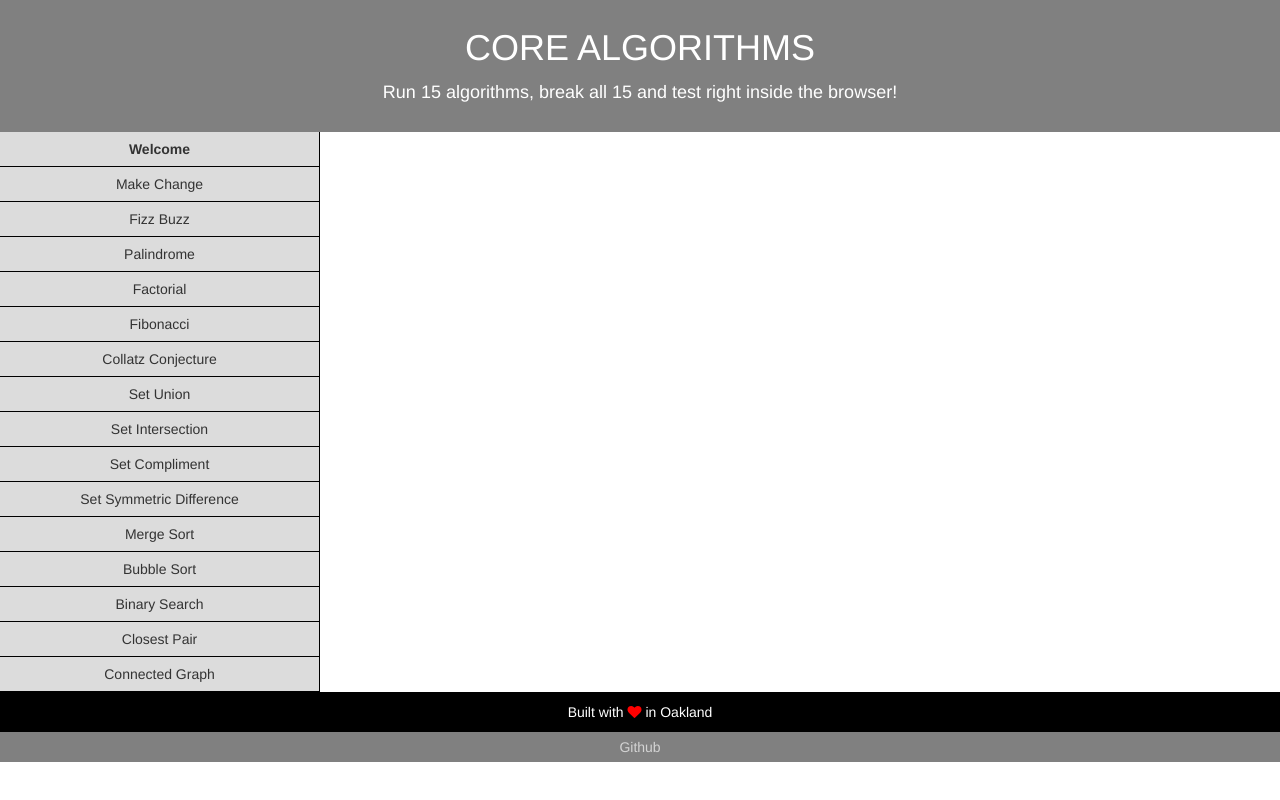
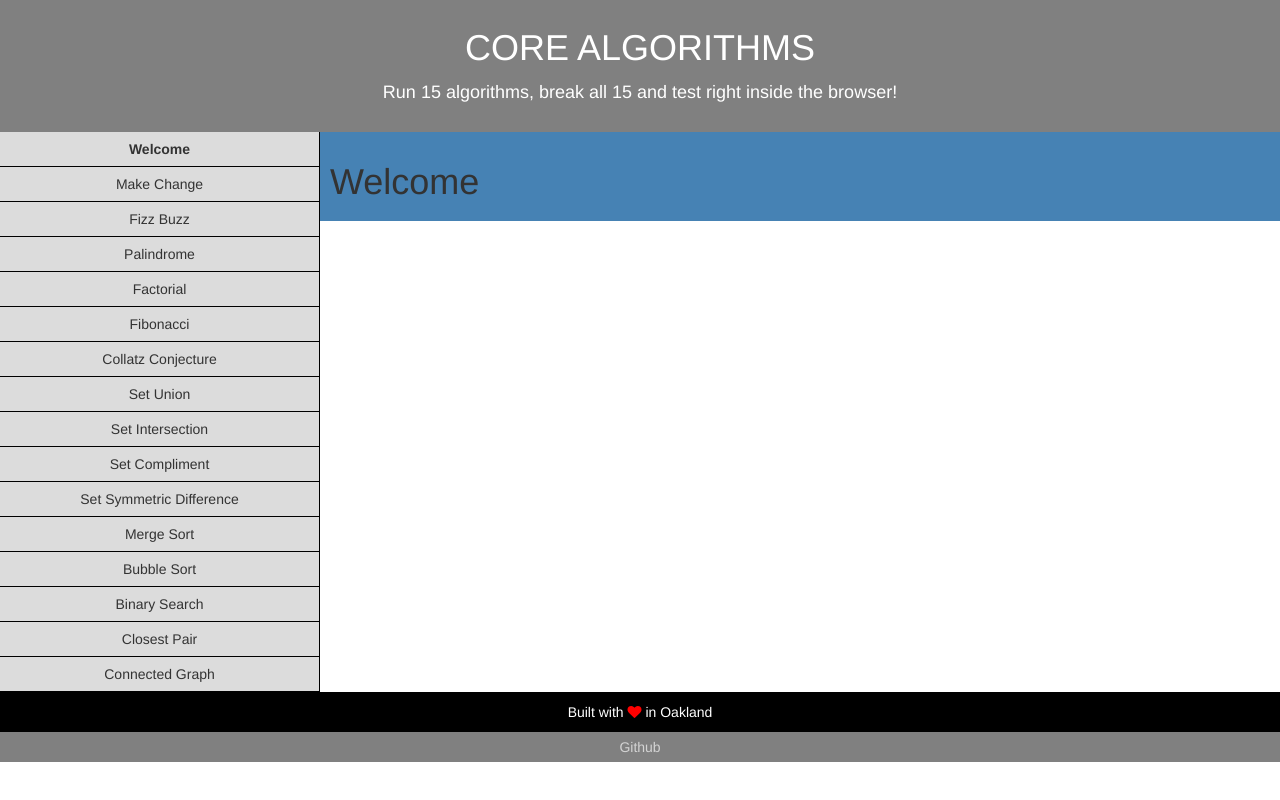
Before and after one commit to TheYesUniverse/three-fowl-core-algorithms, a website: page index.html in a window 1280 px wide. Drawn offline with nearby package versions, Linux system fonts and the light colour scheme.

Commit message:
create & style content for welcomeContainer in contentContainer

```diff
--- a/index.html
+++ b/index.html
@@ -8,14 +8,15 @@
     <link rel="stylesheet" href="https://maxcdn.bootstrapcdn.com/bootstrap/3.3.7/css/bootstrap.min.css"/>
     <link rel="stylesheet" href="https://maxcdn.bootstrapcdn.com/font-awesome/4.7.0/css/font-awesome.min.css">
     <link rel="stylesheet" href="styles/main.css"/>
-
   </head>
   <body>
     <div id="header">
       <h1 class="headerText">CORE ALGORITHMS</h1>
       <h4 class="subtitle">Run 15 algorithms, break all 15 and test right inside the browser!</h4>
     </div>
-    <div id="navContainer">
+
+    <div class="row">
+      <div id="navContainer" class="col-md-3">
         <div class="option"><strong>Welcome</strong></div>
         <div class="option">Make Change</div>
         <div class="option">Fizz Buzz</div>
@@ -33,7 +34,14 @@
         <div class="option">Closest Pair</div>
         <div class="option">Connected Graph</div>
       </div>
-    <div id="subfooter">Built with <i class="fa fa-heart" aria-hidden="true"></i> in Oakland</div>
-    <div id="footer"><a id="githubLink" href="https://github.com/mikeadossi/three-fowl-core-algorithms">Github</a></div>
+      <div id="contentContainer" class="col-md-9">
+        <div id="welcomeContainer">
+          <h1>Welcome</h1>
+        </div>
+      </div>
+    </div>
+
+    <div id="subfooter" class="col-md-12">Built with <i class="fa fa-heart" aria-hidden="true"></i> in Oakland</div>
+    <div id="footer" class="col-md-12"><a id="githubLink" href="https://github.com/mikeadossi/three-fowl-core-algorithms">Github</a></div>
   </body>
 </html>
--- a/styles/main.css
+++ b/styles/main.css
@@ -12,8 +12,11 @@ body{
   padding:5px;
 }
 #navContainer{
-  flex-direction: column;
-  width:25%; /* TODO: set responsive min and max width */
+  flex-direction: column; /* TODO: set responsive min and max width */
+  padding: 0;
+}
+.row{
+  margin:0;
 }
 .option{
   background-color:gainsboro;
@@ -27,6 +30,13 @@ body{
   cursor:pointer;
   color:steelblue;
 }
+/* ~~~~~~~~~~~~~~~~~ contentContainer styling below ~~~~~~~~~~~~~~~~~~ */
+#contentContainer{
+  flex-direction: column;
+  background-color:steelblue;
+  padding:10px;
+}
+/* ~~~~~~~~~~~~~~~~~~~~~~~~~~~~~~~~~~~~~~~~~~~~~~~~~~~~~~~~~~~~~~~~~~ */
 .fa-heart{
   color:red;
 }
```
Lines whose indentation alone changed are shown as unchanged.
